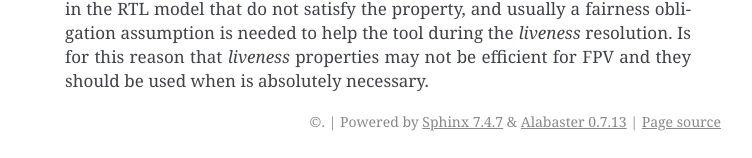
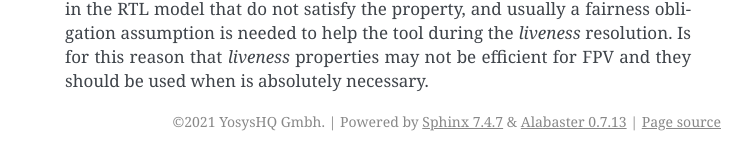
Before and after one commit to YosysHQ-Docs/AppNote-120, a Sphinx documentation site: the page built from docs/source/index.rst, in a window 1280 px wide and 900 px high, scrolled down 20514 px. Shown: the part 739-897 px from the top of the window, without its empty margins (389-1141 px from the left). Built offline with Sphinx 7.4.7, drawn with Linux system fonts in a browser that asks for light colours.

Commit message:
Update conf.py
Signed-off-by: Claire Xenia Wolf <claire@clairexen.net>

```diff
--- a/docs/source/conf.py
+++ b/docs/source/conf.py
@@ -1,3 +1,7 @@
+project = "YosysHQ-AppNote-120"
+author = "YosysHQ Gmbh"
+copyright ="2021 YosysHQ Gmbh"
+
 # https://stackoverflow.com/questions/40641252/how-can-i-avoid-the-horizontal-scrollbar-in-a-rest-table
 def setup(app):
         app.add_css_file('custom.css')
```
